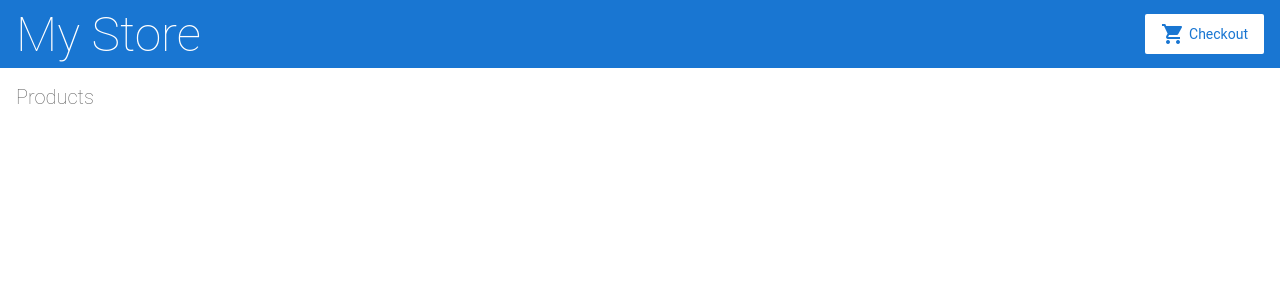
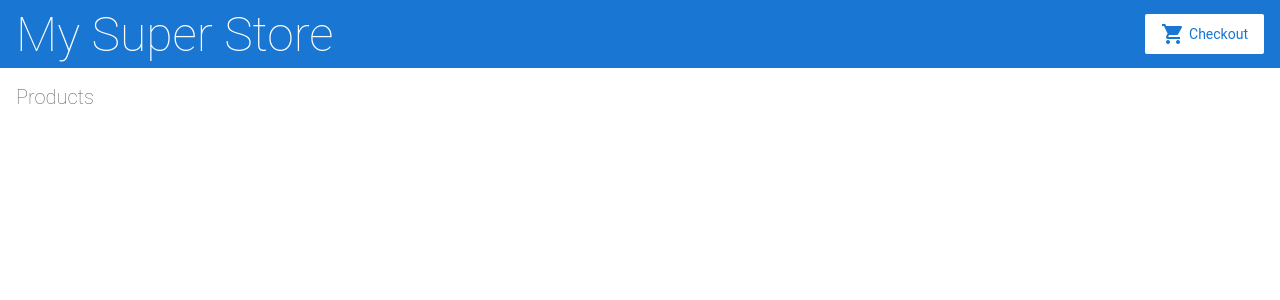
Before and after one commit to MercyCourtesy/angular-yyva5k, an Angular app: page / in a window 1280 px wide. Shown: the top 300 px of the page. Built offline with nearby package versions, Linux system fonts and the light colour scheme.

Commit message:
2 files modified

```diff
--- a/src/app/app.module.ts
+++ b/src/app/app.module.ts
@@ -7,7 +7,7 @@ import { AppComponent } from './app.component';
 import { TopBarComponent } from './top-bar/top-bar.component';
 import { ProductListComponent } from './product-list/product-list.component';
 
-@NgModule({
+@NgModule ( {
   imports: [
     BrowserModule,
     ReactiveFormsModule,
--- a/src/app/top-bar/top-bar.component.html
+++ b/src/app/top-bar/top-bar.component.html
@@ -1,5 +1,5 @@
 <a [routerLink]="['/']">
-  <h1 class="title">My Store</h1>
+  <h1 class="title">My Super Store</h1>
 </a>
 
 <a class="button fancy-button"><i class="material-icons">shopping_cart</i>Checkout</a>
```
